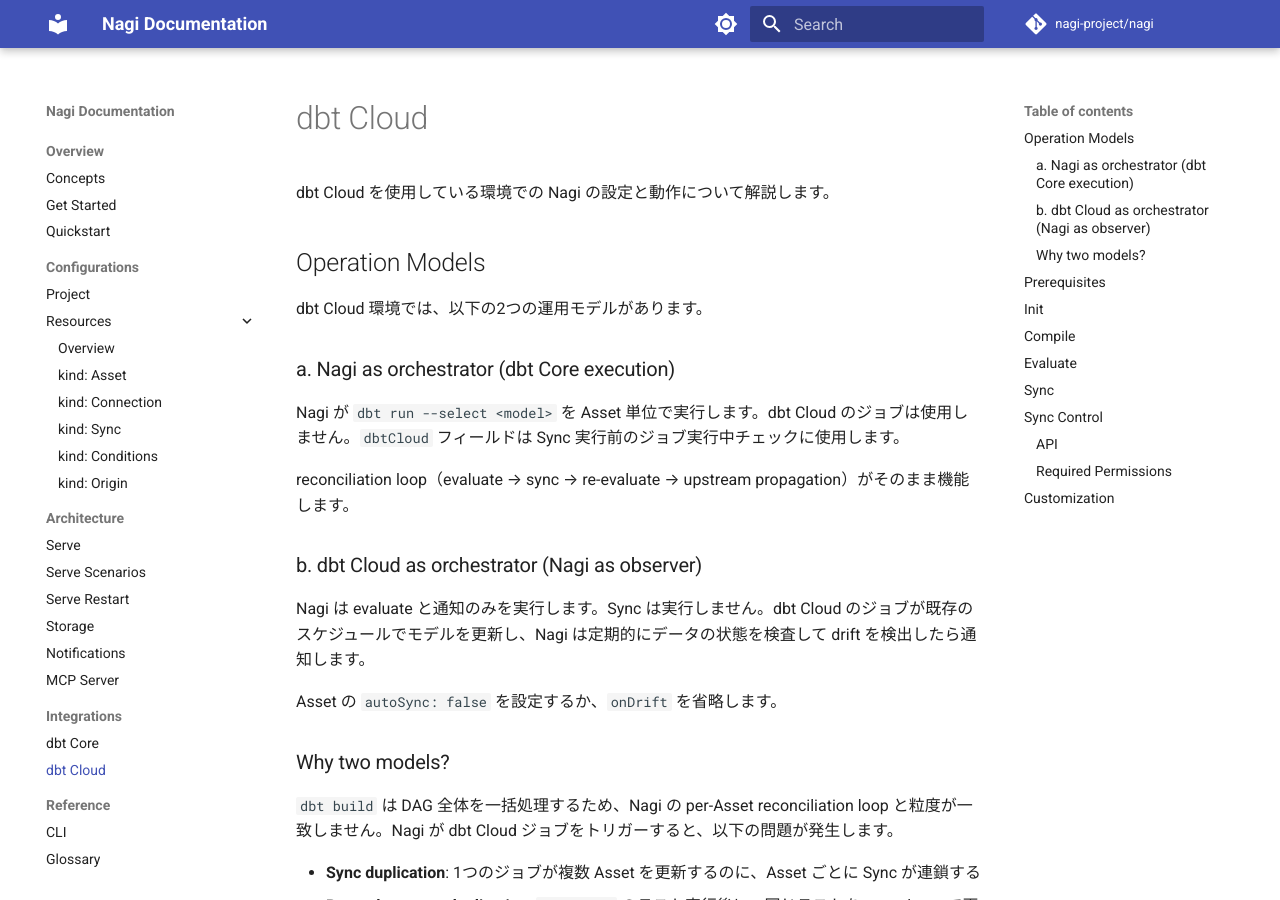
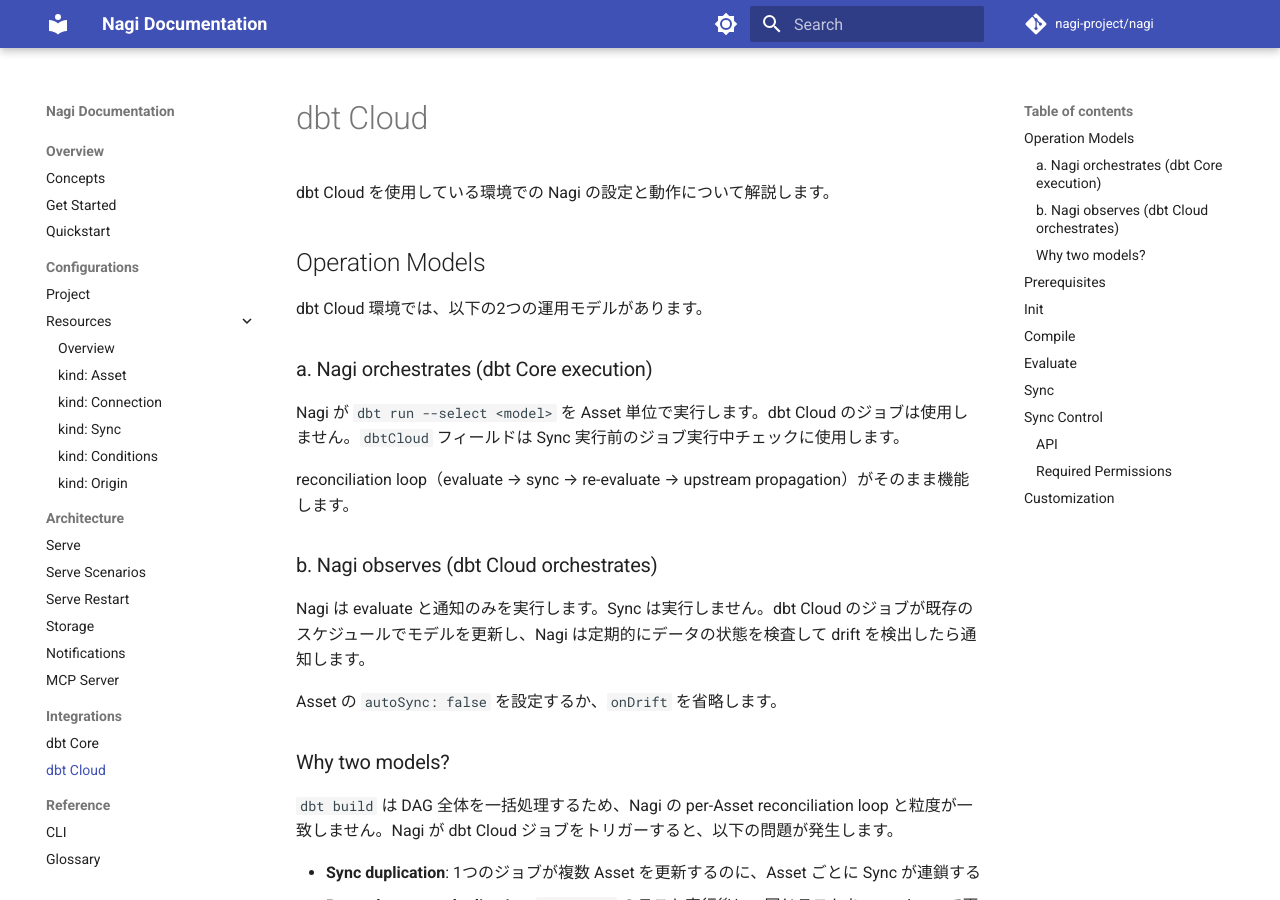
Before and after one commit to nagi-project/nagi, an MkDocs documentation site: the page built from docs/integrations/dbt-cloud.md, in a window 1280 px wide and 900 px high. Built offline with MkDocs 1.6.1 and Material for MkDocs 9.7.7, drawn with Linux system fonts in a browser that asks for light colours; comment, search, counter and statistics services are not loaded.

Commit message:
docs: reword operation model headings to center on Nagi

```diff
--- a/docs/integrations/dbt-cloud.md
+++ b/docs/integrations/dbt-cloud.md
@@ -6,13 +6,13 @@ dbt Cloud を使用している環境での Nagi の設定と動作について
 
 dbt Cloud 環境では、以下の2つの運用モデルがあります。
 
-### a. Nagi as orchestrator (dbt Core execution)
+### a. Nagi orchestrates (dbt Core execution)
 
 Nagi が `dbt run --select <model>` を Asset 単位で実行します。dbt Cloud のジョブは使用しません。`dbtCloud` フィールドは Sync 実行前のジョブ実行中チェックに使用します。
 
 reconciliation loop（evaluate → sync → re-evaluate → upstream propagation）がそのまま機能します。
 
-### b. dbt Cloud as orchestrator (Nagi as observer)
+### b. Nagi observes (dbt Cloud orchestrates)
 
 Nagi は evaluate と通知のみを実行します。Sync は実行しません。dbt Cloud のジョブが既存のスケジュールでモデルを更新し、Nagi は定期的にデータの状態を検査して drift を検出したら通知します。
 
```
